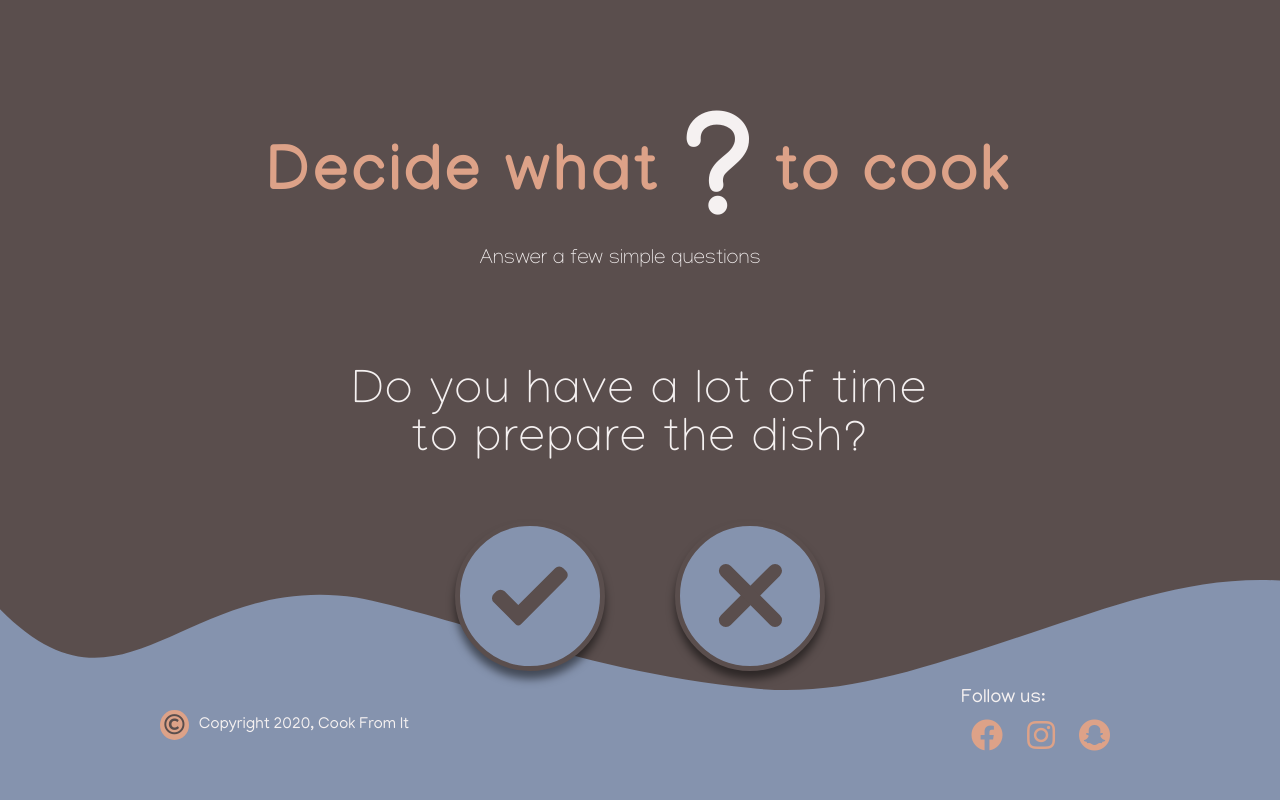
After one commit to explodgf/cookfromit, a PHP site: page /decider in a window 1280 px wide. The commit adds this page. Run offline with PHP 8.4, Linux system fonts and the light colour scheme; some libraries are stand-ins or nearby versions.

Commit message:
Decider created

```diff
--- /dev/null
+++ b/css/sass/pages/_decider.scss
@@ -0,0 +1,142 @@
+.decider-container {
+    width: 100%;
+    height: calc(100vh - 120px);
+    margin: 0 auto !important;
+    padding-top: 110px !important;
+    .decide {
+        .center-box {
+            margin: 0 auto !important;
+            height: auto;
+            width: 880px;
+            position: relative;
+            .title {
+                display: flex;
+                justify-content: center;
+                align-items: center;
+                h1 {
+                    font-size: 4em;
+                    text-align: center;
+                    font-family: 'Manjari', sans-serif;
+                    padding-bottom: 20px !important;
+                    color: #DDA288;
+                    letter-spacing: 3px;
+                }
+                span {
+                    font-size: 10em;
+                    text-align: center;
+                    font-family: 'Manjari', sans-serif;
+                    padding: 0px 20px;
+                    font-weight: 700;
+                    color: #F5F1F1;
+                }
+            }
+            .subtitle {
+                display: flex;
+                justify-content: center;
+                align-items: center;
+                margin-top: -20px !important;
+                padding-right: 40px;
+                padding-bottom: 50px;
+                h2 {
+                    font-size: 1.3em;
+                    font-family: 'Manjari', sans-serif;
+                    font-weight: 100;
+                    color: #F5F1F1;
+                    flex-wrap: wrap;
+                }
+            }
+            .question {
+                padding-top: 50px;
+                margin: 0 auto !important;
+                position: relative;
+                width: 70%;
+                height: 200px;
+                p {
+                    text-align: center;
+                    color: #F5F1F1;
+                    font-size: 3em;
+                    font-family: 'Manjari', sans-serif;
+                    font-weight: 100;
+                    letter-spacing: 2px;
+                }
+            }
+        }
+        .button-box {
+            height: auto;
+            margin: 0 auto !important;
+            width: 40%;
+            display: flex;
+            justify-content: space-evenly;
+            align-items: center;
+            .submit-button {
+                position: relative;
+                z-index: 999;
+                height: 150px;
+                width: 150px;
+                background: #8593ae;
+                cursor: pointer;
+                border-radius: 50%;
+                border: 5px solid #5A4E4D;
+                display: flex;
+                justify-content: center;
+                align-items: center;
+                transition: 0.2s;
+                box-shadow: 0px 8px 8px 0px rgba(0,0,0,0.5);
+                &:hover {
+                    transform: scale(1.1);
+                    background: #DDA288;
+                    svg {
+                        fill: #8593ae;
+                    }
+                    border-color: #5A4E4D;
+                    box-shadow: 0px 8px 16px 0px rgba(0,0,0,0.5);
+                }
+                svg {
+                    fill: #5A4E4D;
+                }
+            }
+        }
+        .answer {
+            display: none;
+            .img-box {
+                margin: 0 auto !important;
+                position: relative;
+                width: 80%;
+                height: 350px;
+                box-shadow: 0px 8px 16px 0px rgba(0,0,0,0.5);
+                img {
+                    height: 100%;
+                    width: 100%;
+                }
+            }
+            .another-box {
+                margin: 0 auto !important;
+                position: relative;
+                width: 80%;
+                height: 150px;
+                display: flex;
+                justify-content: center;
+                align-items: center;
+                z-index: 999;
+                .button {
+                    background: #5A4E4D;;
+                    width: 300px;
+                    padding: 15px 20px 10px;
+                    color: #F5F1F1;
+                    font-size: 1.4em;
+                    font-family: 'Manjari', sans-serif;
+                    border-radius: 50px;
+                    border: 4px solid #7E675E;
+                    outline: none;
+                    box-shadow: 0px 8px 8px 0px rgba(0,0,0,0.5);
+                    cursor: pointer;
+                    transition: 0.2s;
+                    &:hover {
+                        transform: scale(1.1);
+                        background: #DDA288;;
+                    }
+                }
+            }
+        }
+    }
+}
--- a/css/sass/styles.scss
+++ b/css/sass/styles.scss
@@ -14,3 +14,4 @@
 @import "pages/findtips";
 @import "pages/tipview";
 @import "pages/sendrecipe";
+@import "pages/decider";
--- a/css/styles.css
+++ b/css/styles.css
@@ -2064,4 +2064,145 @@ li {
   margin-left: -10px;
 }
 
+.decider-container {
+  width: 100%;
+  height: calc(100vh - 120px);
+  margin: 0 auto !important;
+  padding-top: 110px !important;
+}
+.decider-container .decide .center-box {
+  margin: 0 auto !important;
+  height: auto;
+  width: 880px;
+  position: relative;
+}
+.decider-container .decide .center-box .title {
+  display: flex;
+  justify-content: center;
+  align-items: center;
+}
+.decider-container .decide .center-box .title h1 {
+  font-size: 4em;
+  text-align: center;
+  font-family: "Manjari", sans-serif;
+  padding-bottom: 20px !important;
+  color: #DDA288;
+  letter-spacing: 3px;
+}
+.decider-container .decide .center-box .title span {
+  font-size: 10em;
+  text-align: center;
+  font-family: "Manjari", sans-serif;
+  padding: 0px 20px;
+  font-weight: 700;
+  color: #F5F1F1;
+}
+.decider-container .decide .center-box .subtitle {
+  display: flex;
+  justify-content: center;
+  align-items: center;
+  margin-top: -20px !important;
+  padding-right: 40px;
+  padding-bottom: 50px;
+}
+.decider-container .decide .center-box .subtitle h2 {
+  font-size: 1.3em;
+  font-family: "Manjari", sans-serif;
+  font-weight: 100;
+  color: #F5F1F1;
+  flex-wrap: wrap;
+}
+.decider-container .decide .center-box .question {
+  padding-top: 50px;
+  margin: 0 auto !important;
+  position: relative;
+  width: 70%;
+  height: 200px;
+}
+.decider-container .decide .center-box .question p {
+  text-align: center;
+  color: #F5F1F1;
+  font-size: 3em;
+  font-family: "Manjari", sans-serif;
+  font-weight: 100;
+  letter-spacing: 2px;
+}
+.decider-container .decide .button-box {
+  height: auto;
+  margin: 0 auto !important;
+  width: 40%;
+  display: flex;
+  justify-content: space-evenly;
+  align-items: center;
+}
+.decider-container .decide .button-box .submit-button {
+  position: relative;
+  z-index: 999;
+  height: 150px;
+  width: 150px;
+  background: #8593ae;
+  cursor: pointer;
+  border-radius: 50%;
+  border: 5px solid #5A4E4D;
+  display: flex;
+  justify-content: center;
+  align-items: center;
+  transition: 0.2s;
+  box-shadow: 0px 8px 8px 0px rgba(0, 0, 0, 0.5);
+}
+.decider-container .decide .button-box .submit-button:hover {
+  transform: scale(1.1);
+  background: #DDA288;
+  border-color: #5A4E4D;
+  box-shadow: 0px 8px 16px 0px rgba(0, 0, 0, 0.5);
+}
+.decider-container .decide .button-box .submit-button:hover svg {
+  fill: #8593ae;
+}
+.decider-container .decide .button-box .submit-button svg {
+  fill: #5A4E4D;
+}
+.decider-container .decide .answer {
+  display: none;
+}
+.decider-container .decide .answer .img-box {
+  margin: 0 auto !important;
+  position: relative;
+  width: 80%;
+  height: 350px;
+  box-shadow: 0px 8px 16px 0px rgba(0, 0, 0, 0.5);
+}
+.decider-container .decide .answer .img-box img {
+  height: 100%;
+  width: 100%;
+}
+.decider-container .decide .answer .another-box {
+  margin: 0 auto !important;
+  position: relative;
+  width: 80%;
+  height: 150px;
+  display: flex;
+  justify-content: center;
+  align-items: center;
+  z-index: 999;
+}
+.decider-container .decide .answer .another-box .button {
+  background: #5A4E4D;
+  width: 300px;
+  padding: 15px 20px 10px;
+  color: #F5F1F1;
+  font-size: 1.4em;
+  font-family: "Manjari", sans-serif;
+  border-radius: 50px;
+  border: 4px solid #7E675E;
+  outline: none;
+  box-shadow: 0px 8px 8px 0px rgba(0, 0, 0, 0.5);
+  cursor: pointer;
+  transition: 0.2s;
+}
+.decider-container .decide .answer .another-box .button:hover {
+  transform: scale(1.1);
+  background: #DDA288;
+}
+
 /*# sourceMappingURL=styles.css.map */
--- /dev/null
+++ b/decider.php
@@ -0,0 +1,7 @@
+<?php include_once 'config/init.php'; ?>
+
+<?php
+    $template = new Template('./templates/decider.php');
+
+    echo $template;
+?>
--- /dev/null
+++ b/templates/decider.php
@@ -0,0 +1,44 @@
+<?php include 'inc/header.php';?>
+<main class="main">
+    <div class="decider-container">
+        <section class="decide">
+            <div class="center-box">
+                <div class="title">
+                    <h1>Decide what</h1>
+                        <span>?</span>
+                    <h1>to cook</h1>
+                </div>
+                <div class="subtitle">
+                    <h2>Answer a few simple questions</h2>
+                </div>
+                <div class="question">
+                    <p>Do you have a lot of time to prepare the dish?</p>
+                </div>
+                <div class="answer">
+                    <div class="img-box">
+                        <img src="https://encrypted-tbn0.gstatic.com/images?q=tbn%3AANd9GcSS1x1gSB2Um_jNMDFL5F1rzsO2IWg4OIspYPhHs33h9wmMO-lb&usqp=CAU" alt="random dish"/>
+                    </div>
+                    <div class="another-box">
+                        <button class="button">Give me another recipe</button>
+                    </div>
+                </div>
+            </div>
+            <div class="button-box">
+                <button class="submit-button" type="submit">
+                    <svg xmlns="http://www.w3.org/2000/svg" width="75.751" height="67.76" viewBox="0 0 35.751 27.76">
+                        <path id="shapes-and-symbol" d="M13.69,27.631a1.824,1.824,0,0,1-2.581,0L.8,17.323a2.737,2.737,0,0,1,0-3.872l1.291-1.291a2.737,2.737,0,0,1,3.872,0L12.4,18.6,29.786,1.208a2.737,2.737,0,0,1,3.872,0L34.948,2.5a2.737,2.737,0,0,1,0,3.872Zm0,0" transform="translate(0 -0.406)"/>
+                    </svg>
+                </button>
+                <button class="submit-button" type="submit">
+                    <svg id="No" data-name="No" xmlns="http://www.w3.org/2000/svg" width="68.9" height="68.9" viewBox="0 0 28.9 28.9">
+                        <rect id="Rectangle_3" data-name="Rectangle 3" width="35.032" height="5.839" rx="2.919" transform="translate(0 24.771) rotate(-45)"/>
+                        <rect id="Rectangle_4" data-name="Rectangle 4" width="35.032" height="5.839" rx="2.919" transform="translate(4.129 0) rotate(45)" />
+                    </svg>
+                </button>
+            </div>
+        </section>
+    </div>
+    <div class="wave"></div>
+</main>
+<?php include 'inc/footer.php';?>
+<script> </script> <!--BUG taransition fix for Chrome-->
```
Also changed, not shown: 1 other file.
